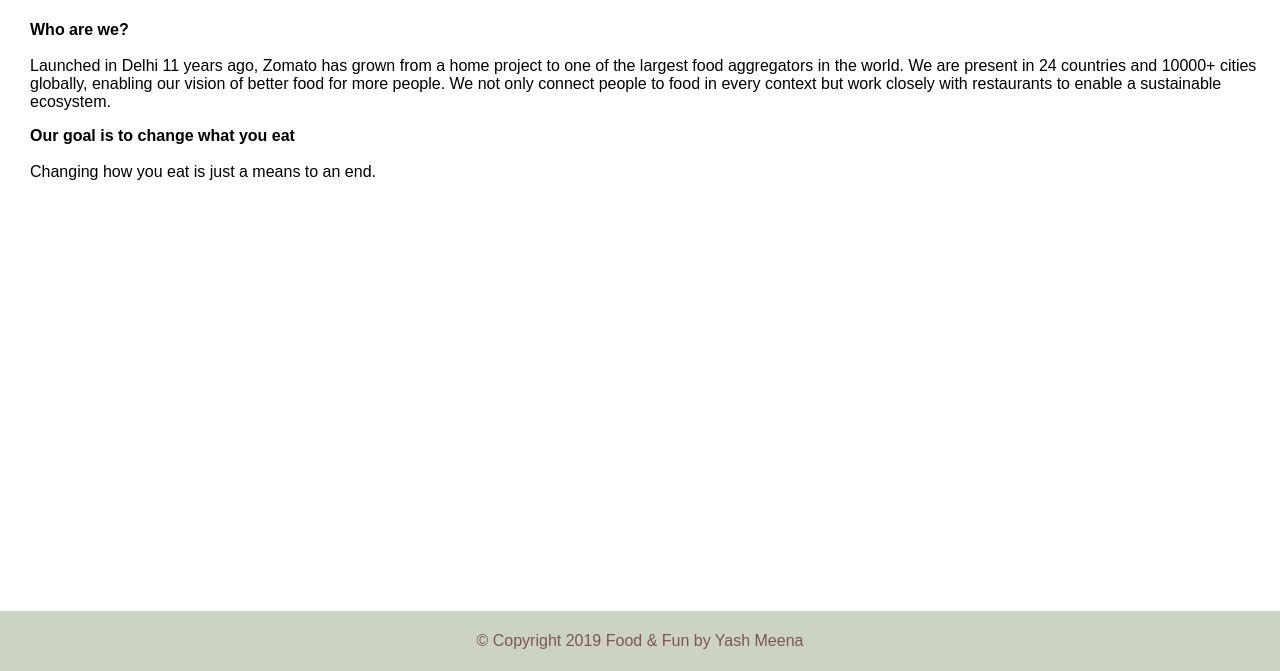
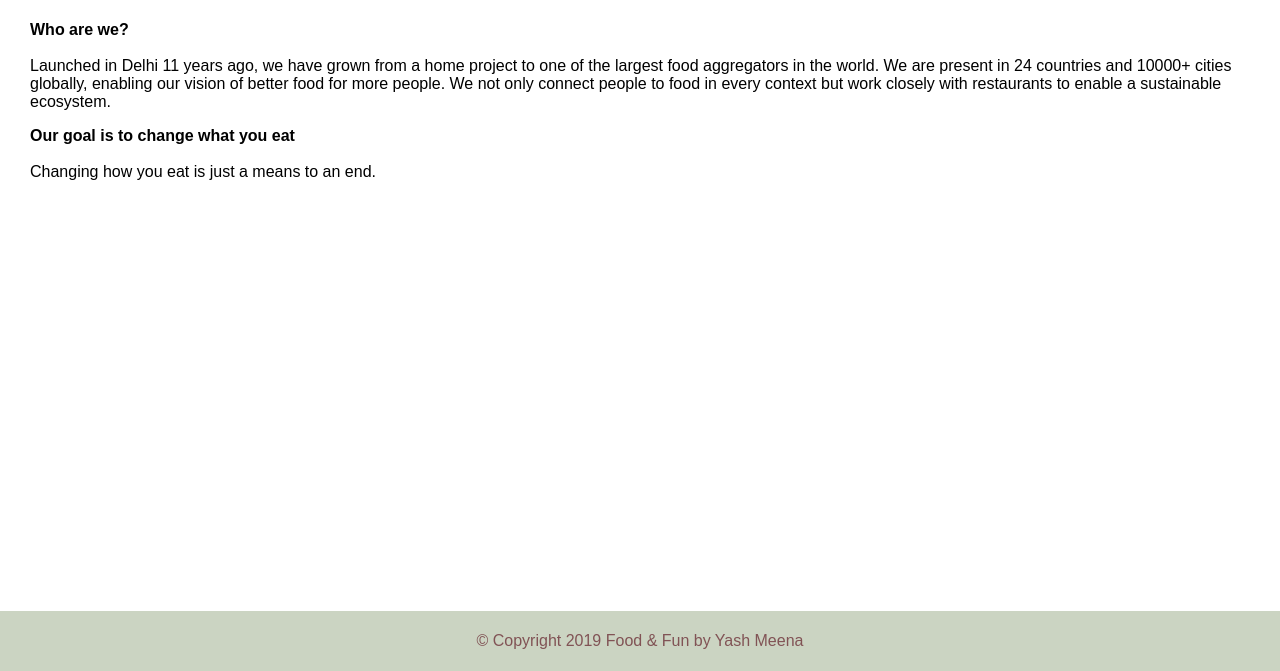
Before and after one commit to pegisis/pegisis.github.io, a plain HTML site: page aboutus.html in a window 1280 px wide. Shown: the part 129-800 px from the top of the page. Drawn offline with Linux system fonts and the light colour scheme.

Commit message:
Update aboutus.html

```diff
--- a/aboutus.html
+++ b/aboutus.html
@@ -22,7 +22,7 @@
 		<h1>About Us</h1>
 		<div class="menu-content">
 			<p><b>Who are we?</b><br/><br/>
-Launched in Delhi 11 years ago, Zomato has grown from a home project to one of the largest food aggregators in the world. We are present in 24 countries and 10000+ cities globally, enabling our vision of better food for more people. We not only connect people to food in every context but work closely with restaurants to enable a sustainable ecosystem.</p>
+Launched in Delhi 11 years ago, we have grown from a home project to one of the largest food aggregators in the world. We are present in 24 countries and 10000+ cities globally, enabling our vision of better food for more people. We not only connect people to food in every context but work closely with restaurants to enable a sustainable ecosystem.</p>
 <p>
 	<b>Our goal is to change what you eat</b><br/><br/>
 Changing how you eat is just a means to an end.
```
